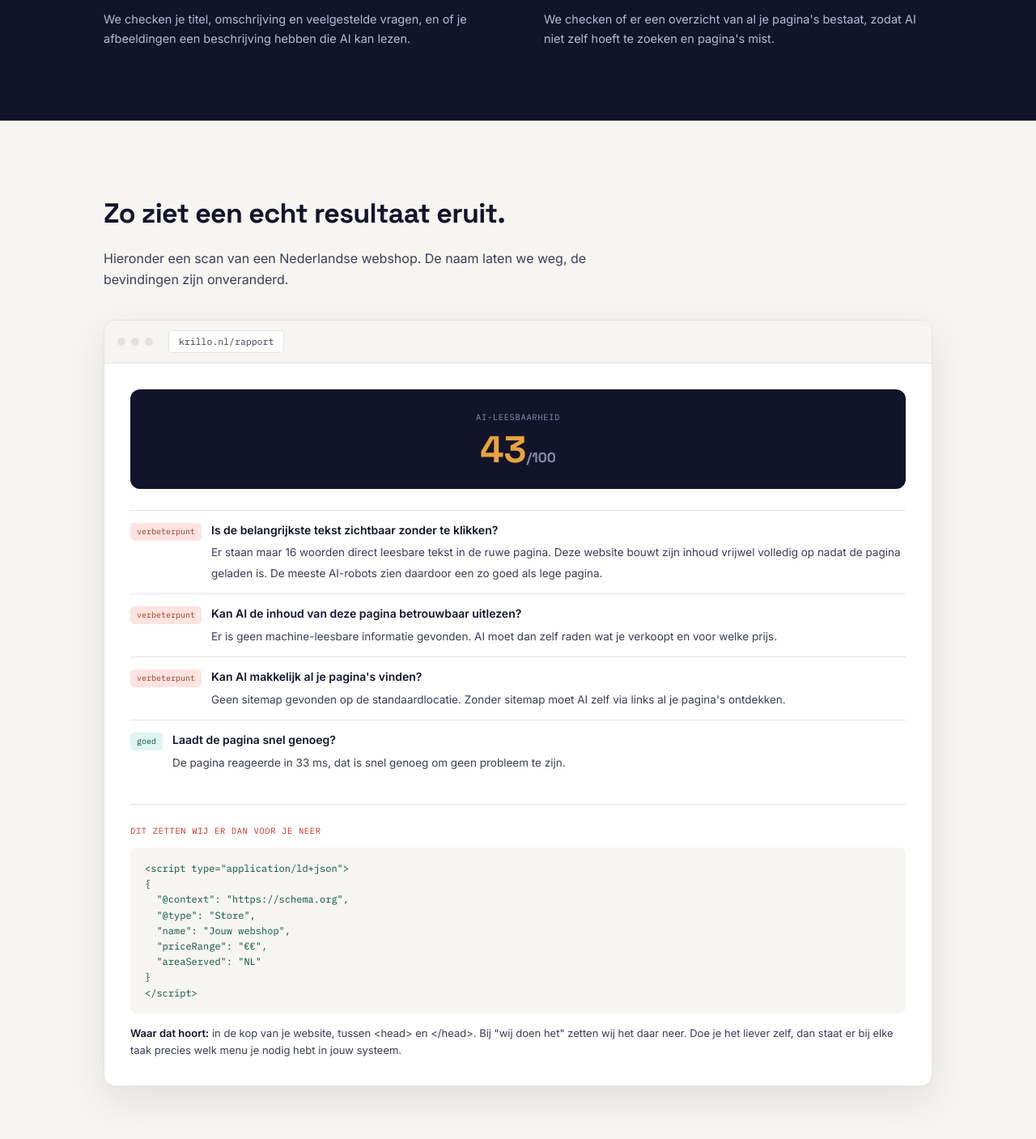
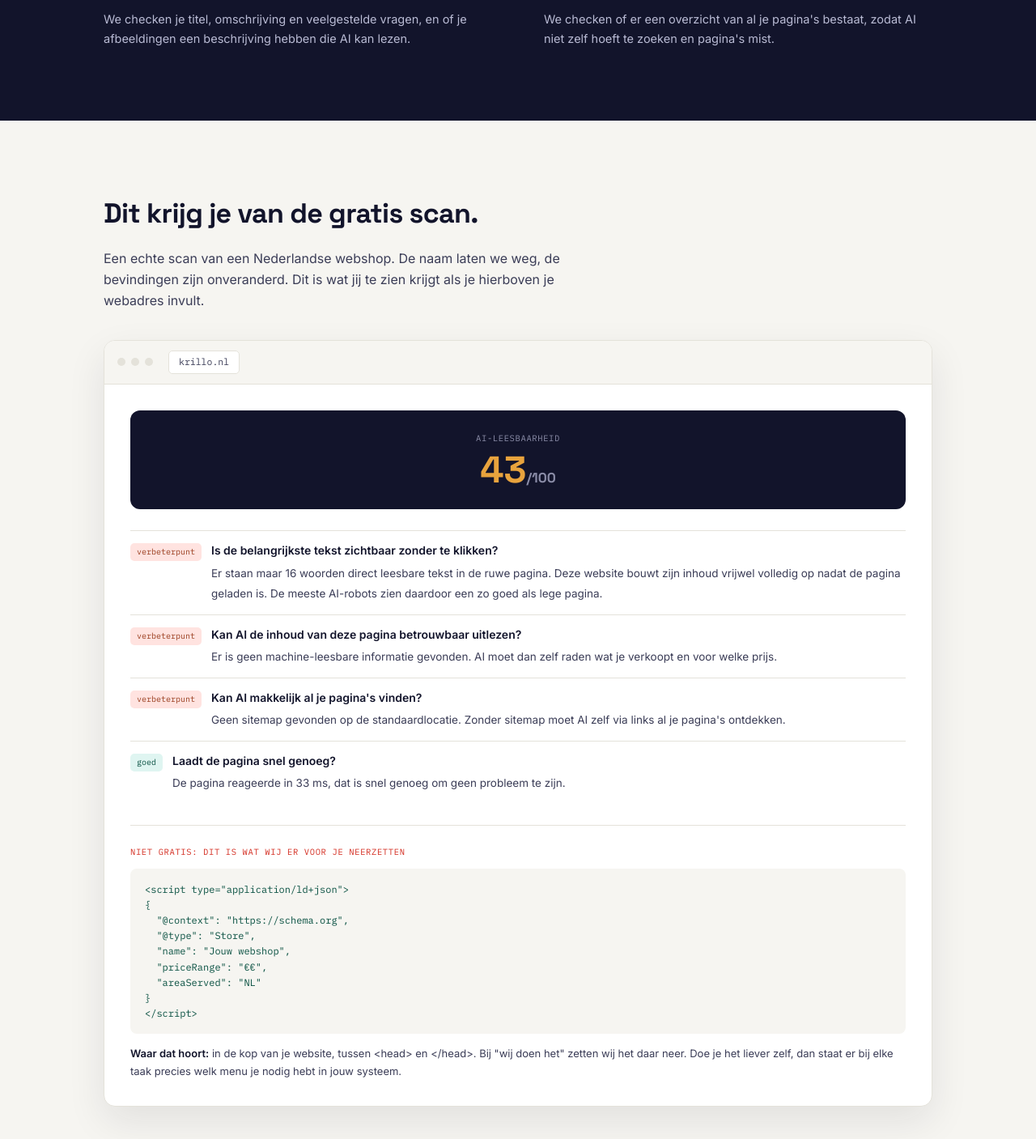
Before and after one commit to ninonorden/Krillo-app, a Flask app: page / in a window 1280 px wide. Shown: the part 1739-3146 px from the top of the page at 81% size. Run offline with Flask 3, Linux system fonts and the light colour scheme; data that the repository does not hold is empty; some libraries are stand-ins or nearby versions.

Commit message:
Add files via upload

```diff
--- a/templates/index.html
+++ b/templates/index.html
@@ -734,15 +734,26 @@
 
 <section id="voorbeeld">
   <div class="wrap">
+    {# Dit blok heette "Zo ziet een echt resultaat eruit" en het nagemaakte
+       venster zei krillo.nl/rapport. Dat was de rapportpagina van de audit van
+       79 euro, en dat product bestaat sinds 11 september niet meer. Er stond dus
+       een scherm op de homepage dat geen enkele klant meer krijgt. Een
+       monitoringklant komt op /monitoring/<token>, en dat scherm staat verderop
+       al afgebeeld.
+
+       Wat er nu staat is wel waar: dit is de uitslag van de gratis scan, precies
+       wat een bezoeker ziet als hij bovenaan zijn webadres invult. Dat is ook
+       een beter argument, want het is een belofte die hij binnen een minuut zelf
+       kan controleren in plaats van er een te moeten geloven. #}
     <div class="voorbeeld-kop">
-      <h2>Zo ziet een echt resultaat eruit.</h2>
-      <p>Hieronder een scan van een Nederlandse webshop. De naam laten we weg, de bevindingen zijn onveranderd.</p>
+      <h2>Dit krijg je van de gratis scan.</h2>
+      <p>Een echte scan van een Nederlandse webshop. De naam laten we weg, de bevindingen zijn onveranderd. Dit is wat jij te zien krijgt als je hierboven je webadres invult.</p>
     </div>
 
     <div class="rapport-demo">
       <div class="rapport-demo-balk">
         <span class="stip"></span><span class="stip"></span><span class="stip"></span>
-        <span class="rapport-demo-url">krillo.nl/rapport</span>
+        <span class="rapport-demo-url">krillo.nl</span>
       </div>
       <div class="rapport-demo-body">
         <div class="demo-score">
@@ -782,7 +793,12 @@
         </div>
 
         <div class="demo-fix">
-          <div class="demo-fix-kop">Dit zetten wij er dan voor je neer</div>
+          {# Dit stukje zit met opzet onder de streep in het nagemaakte venster,
+             want het hoort NIET bij de gratis scan. De scan zegt wat er mis is;
+             de oplossing uitschrijven en neerzetten is het betaalde deel. De kop
+             moet dat verschil dus zelf duidelijk maken, anders belooft de
+             gratis scan iets wat hij niet geeft. #}
+          <div class="demo-fix-kop">Niet gratis: dit is wat wij er voor je neerzetten</div>
           <div class="demo-fix-code">&lt;script type="application/ld+json"&gt;
 {
   "@context": "https://schema.org",
```
Also changed, not shown: tests/test_kostenherstel.py (+10 -1 lines).
